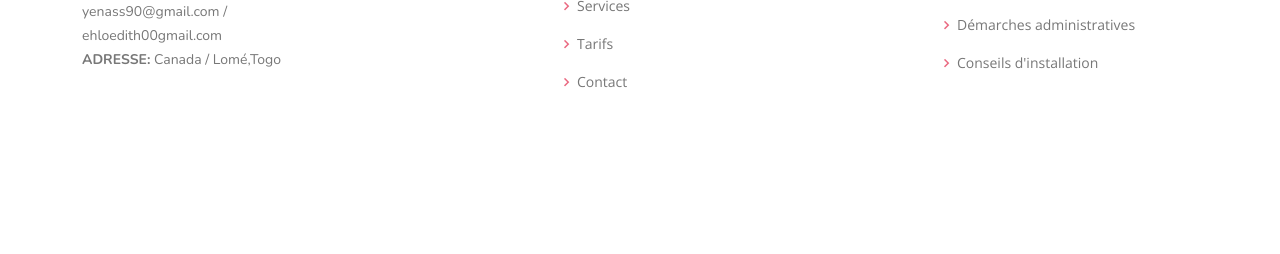
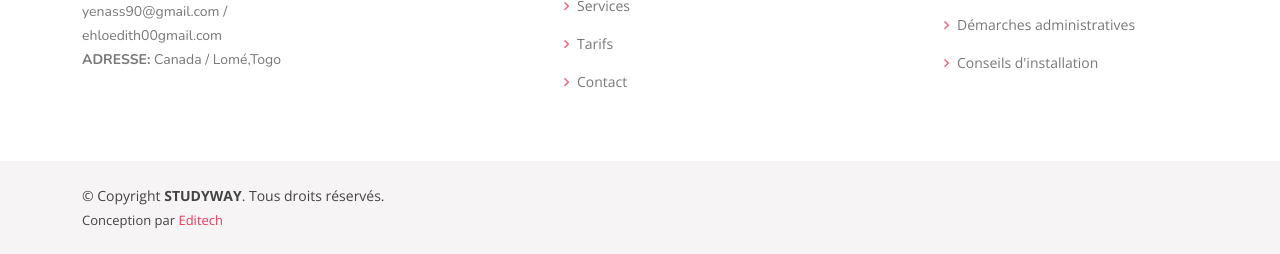
Before and after one commit to edith0905/studyway, a plain HTML site: page index.html in a window 1280 px wide. Shown: the part 3181-3435 px from the top of the page. Before the commit the page ends 3342 px from the top, so only its background shows below. Drawn offline with nearby package versions, Linux system fonts and the light colour scheme.

Commit message:
ajout de pied de page

```diff
--- a/index.html
+++ b/index.html
@@ -329,7 +329,7 @@
   </main><!-- End #main -->
 
   <!-- ======= Footer ======= -->
-  <footer id="footer">
+  <footer id="footer" >
 
     <div class="footer-top">
       <div class="container">
@@ -381,23 +381,23 @@
       </div>
     </div>
 
-    <!--<div class="container d-md-flex py-4">
+    <div class="container d-md-flex py-4 justify-content-center">
 
-      <div class="me-md-auto text-center text-md-start">
+      <div class="me-md-auto text-center text-md-start ">
         <div class="copyright">
-          &copy; Copyright <strong><span>Assistance Immigration</span></strong>. Tous droits réservés.
+          &copy; Copyright <strong><span>STUDYWAY</span></strong>. Tous droits réservés.
         </div>
         <div class="credits">
-          Conception par <a href="https://bootstrapmade.com/">BootstrapMade</a>
+          Conception par <a href="https://www.linkedin.com/in/edith-ehlo-75644a1b9/" title="Visit Editech's LinkedIn Profile" target="_blank">Editech</a>
         </div>
       </div>
-      <div class="social-links text-center text-md-right pt-3 pt-md-0">
+      <!--<div class="social-links text-center text-md-right pt-3 pt-md-0">
         <a href="#" class="twitter"><i class="bx bxl-twitter"></i></a>
         <a href="#" class="facebook"><i class="bx bxl-facebook"></i></a>
         <a href="#" class="instagram"><i class="bx bxl-instagram"></i></a>
         <a href="#" class="linkedin"><i class="bx bxl-linkedin"></i></a>
-      </div>
-    </div>-->
+      </div>-->
+    </div>
   </footer>
 
 
```
